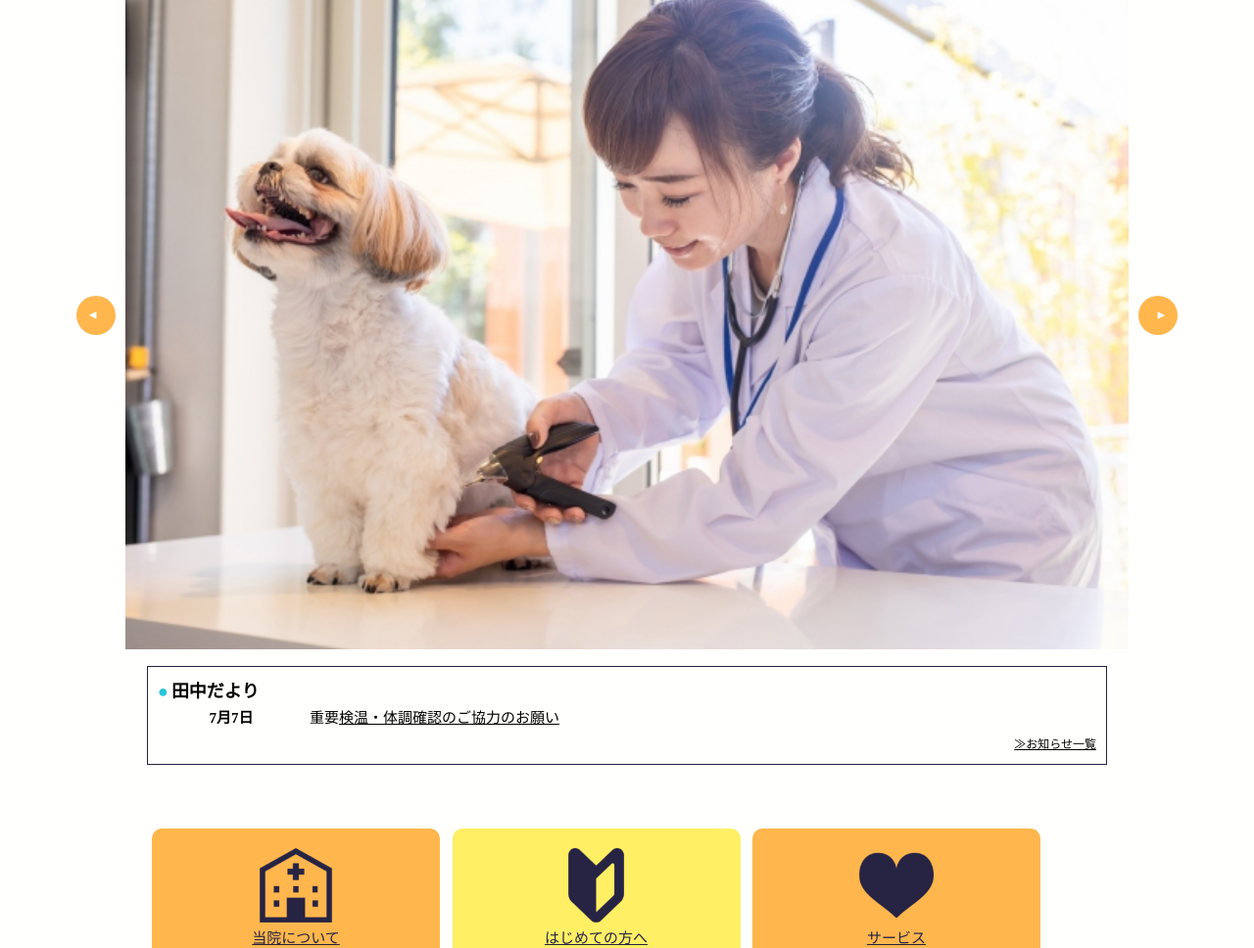
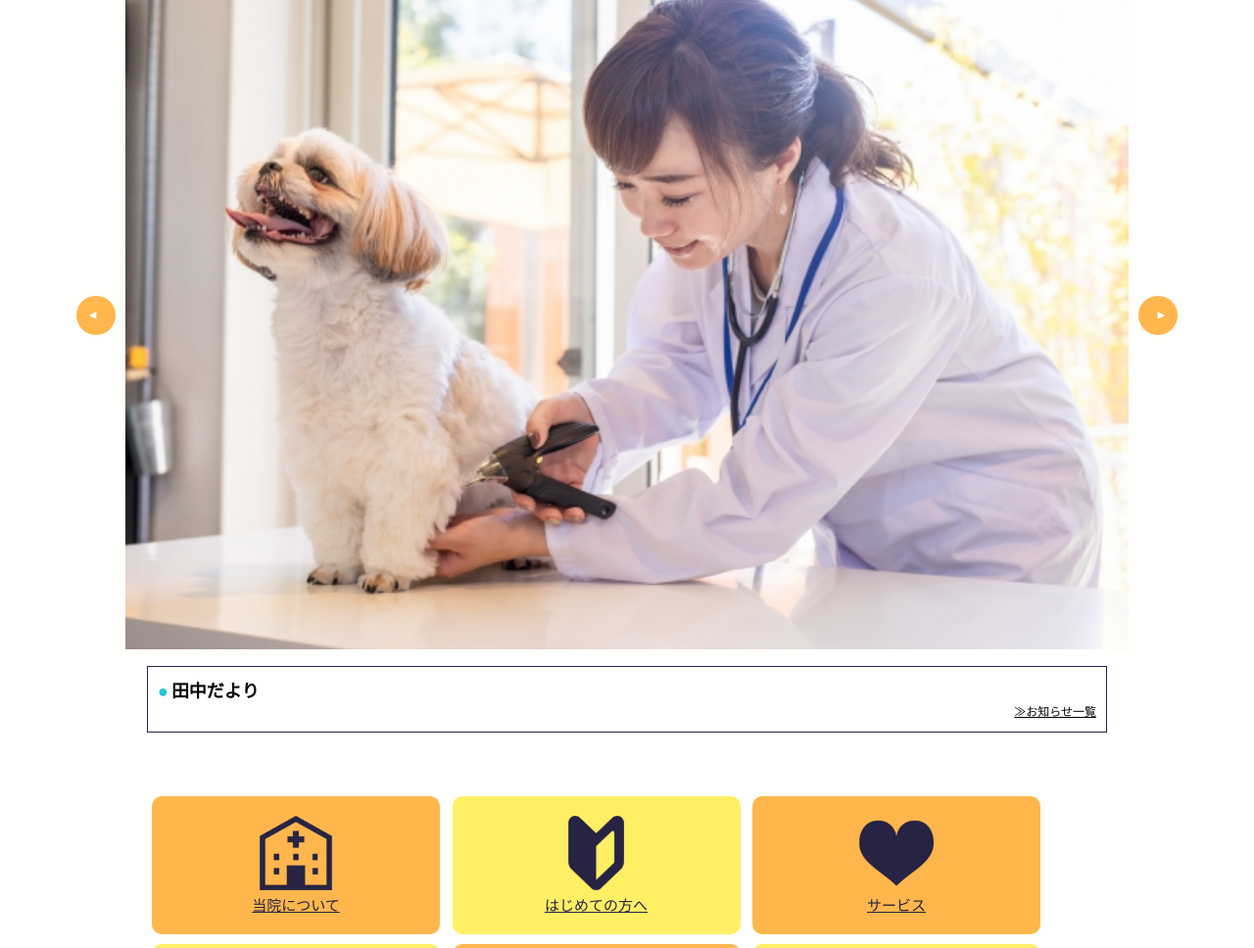
Before and after one commit to mrsk613/animalhospital, a plain HTML site: page index.html in a window 1280 px wide. Shown: the part 132-1100 px from the top of the page at 98% size. Drawn offline with nearby package versions, Linux system fonts and the light colour scheme.

Commit message:
Update index.html

```diff
--- a/index.html
+++ b/index.html
@@ -76,22 +76,6 @@
 	</footer>
 	<script type="text/javascript" src="https://ajax.googleapis.com/ajax/libs/jquery/2.2.4/jquery.min.js"></script>
 	<script type="text/javascript" src="js/main.js"></script>
-	<script>
-$(function() {
-	$.ajax({
-		url: './news/index.html' //読み込むファイルを指定
-	})
-	.then(
-		// 通信成功時の処理
-		function(html) {
-			$(html).find('#news-area').each(function(){　//外部HTMLの読み込みたい部分を指定
-				$('#top-info').html($(this).html()); //読み込んだ外部HTMLを表示するエリアを指定
-				return false;
-			});
-			$('dl dt:gt(0), dl dd:gt(0)').remove(); //2件目以降の dt,dd を削除
-		});
-});
-</script>
 </body>
 
 </html>
```
